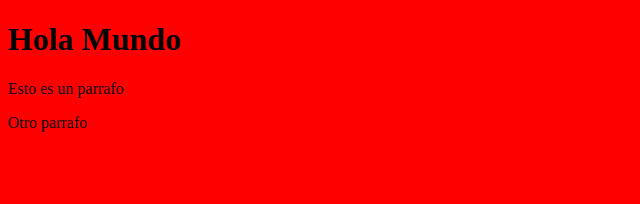
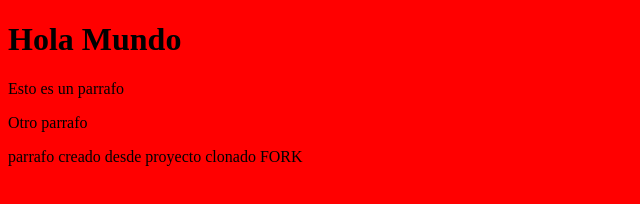
Before and after one commit to capitalhumano2018/CursoGit3, a plain HTML site: page index.html in a window 1280 px wide. Shown: the whole page, without its empty margins (0-640 px from the left). Drawn offline with Linux system fonts and the light colour scheme.

Commit message:
inicio clonado2

```diff
--- a/index.html
+++ b/index.html
@@ -11,5 +11,7 @@
     <h1>Hola Mundo</h1>
     <p>Esto es un parrafo</p>
     <p>Otro parrafo</p>
+
+    <p>parrafo creado desde proyecto clonado FORK</p>
 </body>
 </html>
```
